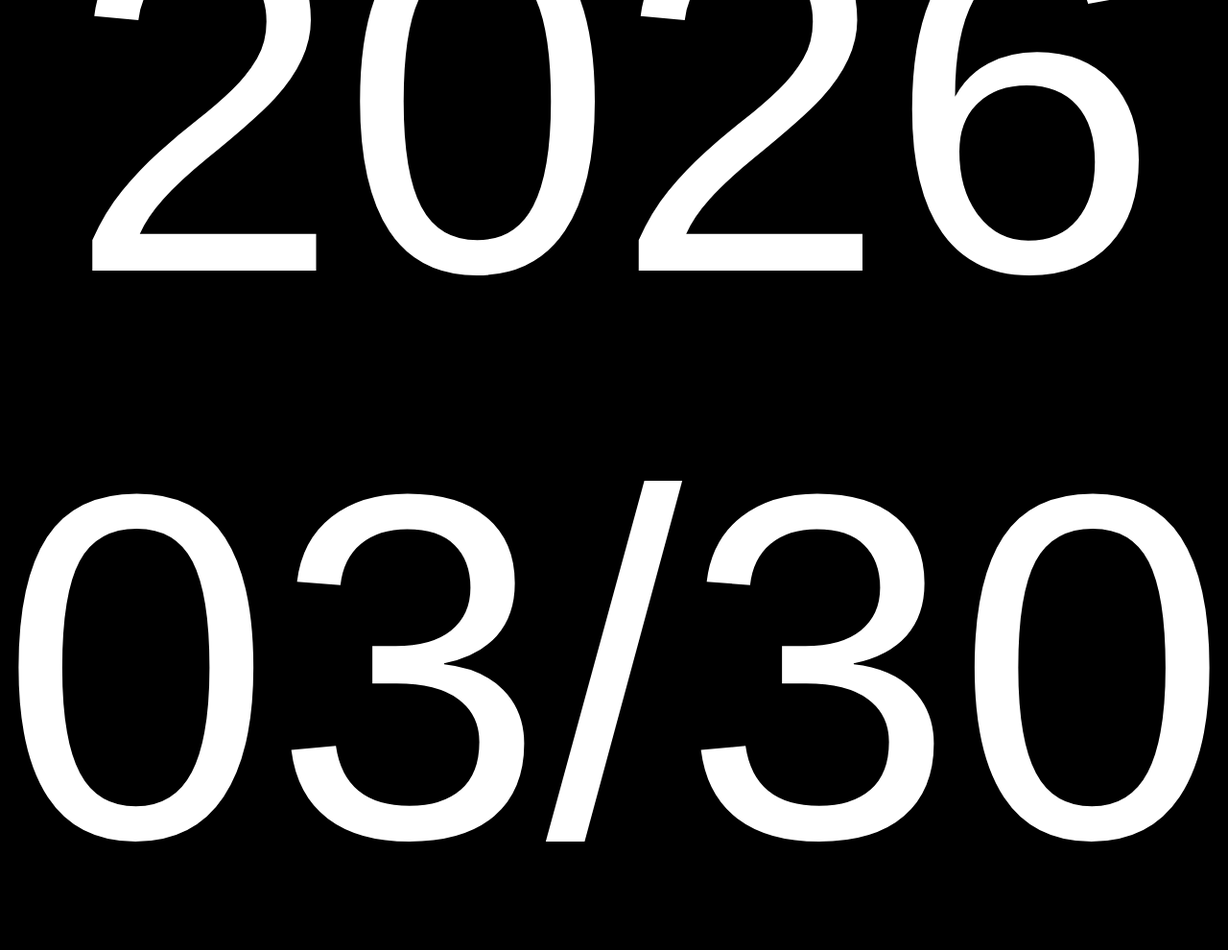
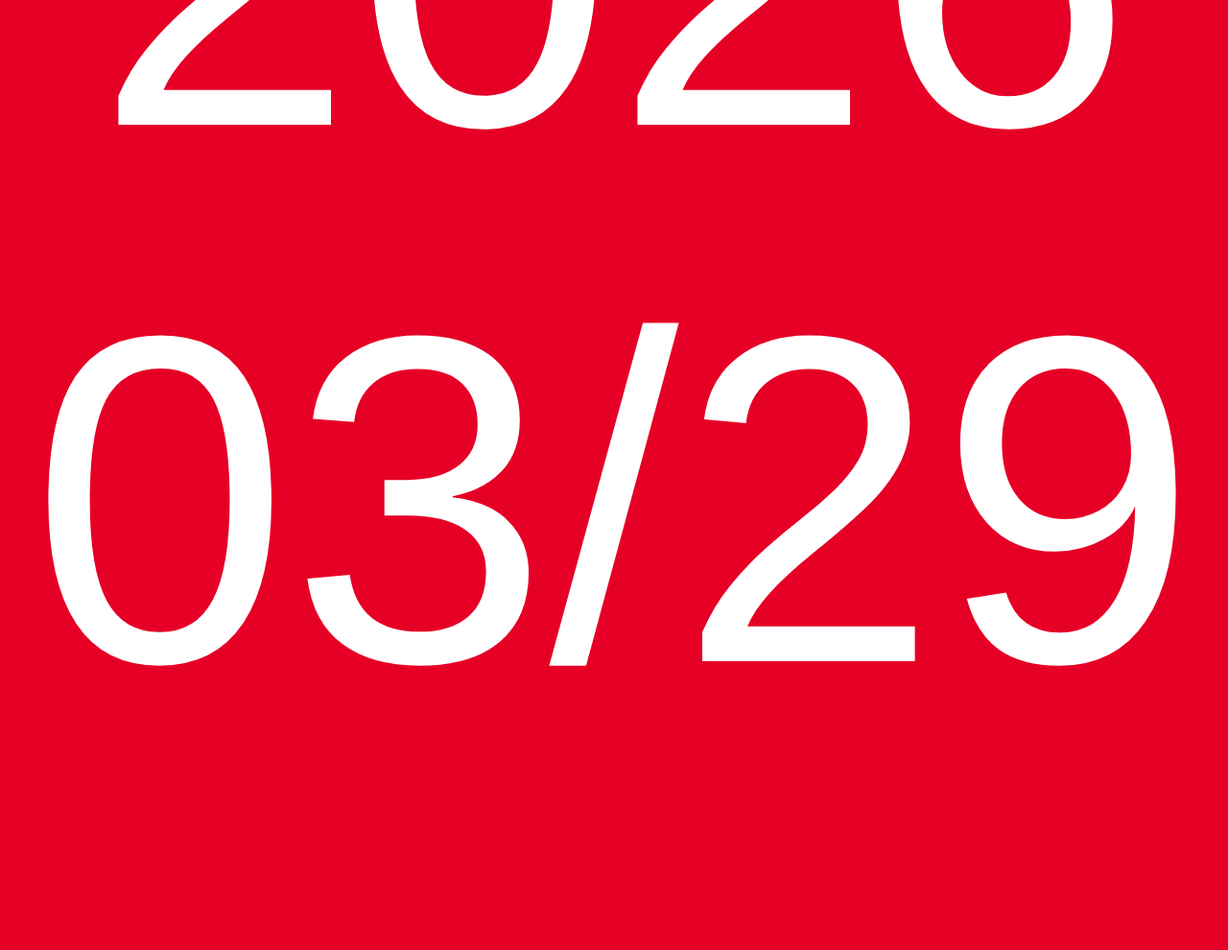
Before and after one commit to date-code/date, a plain HTML site: page index.html in a window 1280 px wide. Shown: the whole page at 96% size. After the commit the page ends 880 px from the top, so only its background shows below. Drawn offline with Linux system fonts and the light colour scheme.

Commit message:
Update index.html

```diff
--- a/index.html
+++ b/index.html
@@ -2,11 +2,9 @@
 <html>
 <head>
 <meta charset="utf-8">
-<title>Today</title>
+<title>Color Test</title>
 
 <meta name="viewport" content="width=device-width, initial-scale=1">
-<meta name="apple-mobile-web-app-capable" content="yes">
-<meta name="mobile-web-app-capable" content="yes">
 
 <style>
 body{
@@ -14,10 +12,17 @@
   color:white;
   display:flex;
   flex-direction:column;
-  justify-content:center;
+
+  /* 下寄せ */
+  justify-content:flex-end;
+
   align-items:center;
   height:100vh;
-  font-size:40vw;
+
+  /* 下に少し余白 */
+  padding-bottom:10vh;
+
+  font-size:38vw;
   font-family:sans-serif;
 }
 </style>
@@ -25,23 +30,10 @@
 
 <body>
 
-<div id="year"></div>
-<div id="md"></div>
+<div id="year">2026</div>
+<div id="md">03/29</div>
 
 <script>
-
-function updateDate(){
-
-  const d = new Date();
-
-  const y = d.getFullYear();
-  const m = String(d.getMonth()+1).padStart(2,'0');
-  const day = String(d.getDate()).padStart(2,'0');
-
-  document.getElementById("year").innerText = y;
-  document.getElementById("md").innerText = m + "/" + day;
-
-  const weekday = d.getDay();
 
 const colors = [
   "#e60026", // 日
@@ -53,17 +45,23 @@
   "#003f8c"  // 土
 ];
 
-  document.body.style.backgroundColor = colors[weekday];
+let index = 0;
+
+function changeColor(){
+
+  document.body.style.backgroundColor = colors[index];
+
+  index++;
+  if(index >= colors.length){
+    index = 0;
+  }
 }
 
-/* 初回 */
-updateDate();
+/* 初期 */
+changeColor();
 
-/* 1分更新 */
-setInterval(updateDate, 60000);
-
-/* 画面タップで再描画 */
-document.body.addEventListener("click", updateDate);
+/* タップで変更 */
+document.body.addEventListener("click", changeColor);
 
 </script>
 
```
Lines whose indentation alone changed are shown as unchanged.
